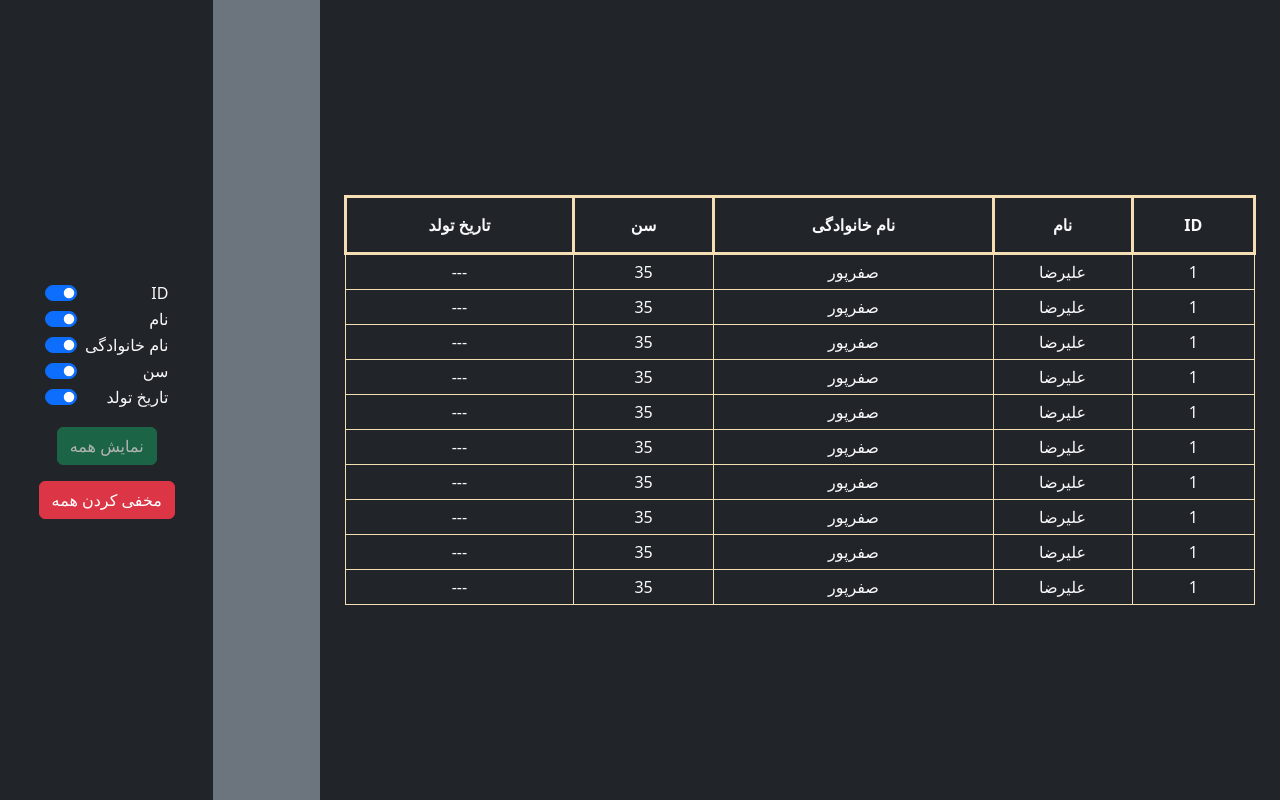
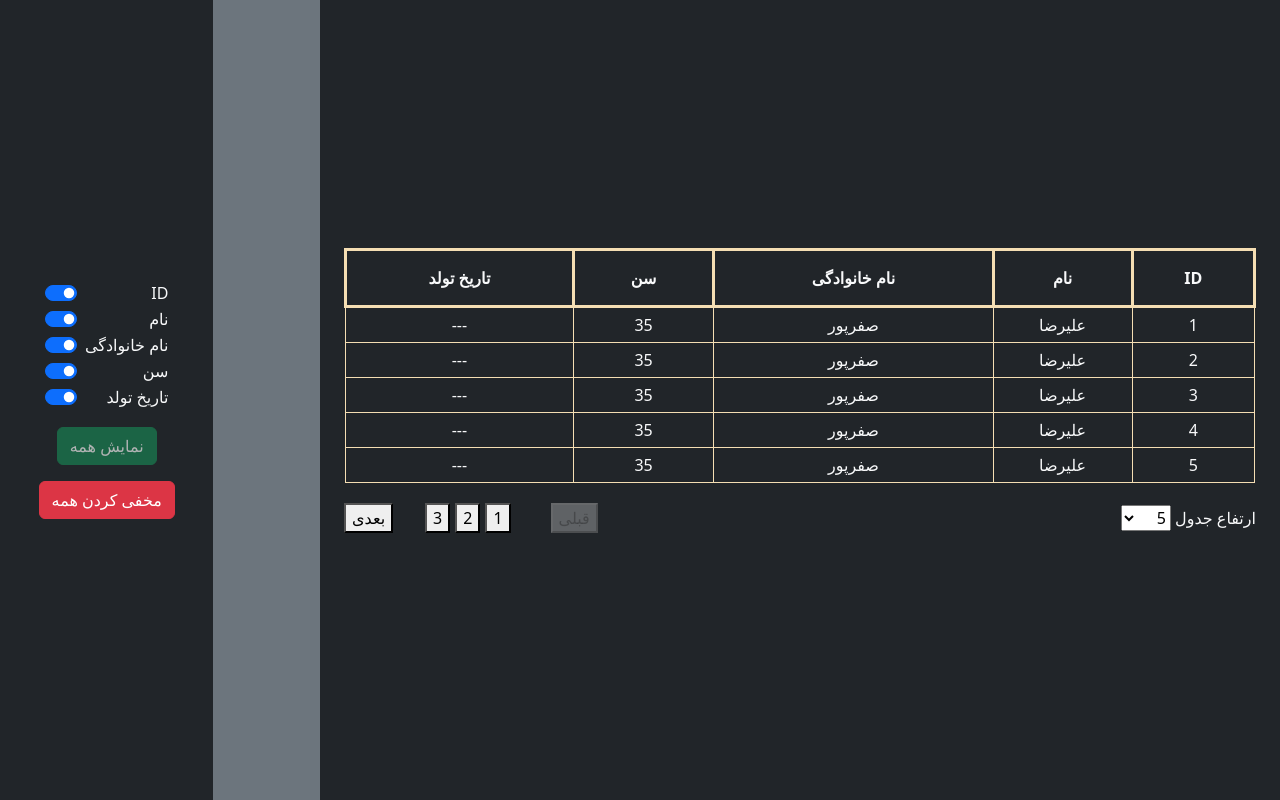
Before and after one commit to safarpour01/js-data-grid, a plain HTML site: page index.html in a window 1280 px wide. Drawn offline with nearby package versions, Linux system fonts and the light colour scheme.

Commit message:
pagination added :)

```diff
--- a/common.css
+++ b/common.css
@@ -15,3 +15,24 @@ td {
 h1 {
   text-align: center;
 }
+
+#pagination-container {
+  width: 100%;
+  display: flex;
+  justify-content: center;
+  align-items: center;
+  padding: 20px 0px;
+}
+
+#pages-btn-list {
+  list-style-type: none;
+  display: flex;
+  justify-content: center;
+  align-items: center;
+  margin: 0;
+  gap: 5px;
+}
+
+#page-size-select-container {
+  margin-left: auto;
+}
--- a/createDataGridTable.js
+++ b/createDataGridTable.js
@@ -23,15 +23,20 @@ const columns = [
 ];
 const rows = [
   { id: 1, lastName: "صفرپور", firstName: "علیرضا", age: 35 },
-  { id: 1, lastName: "صفرپور", firstName: "علیرضا", age: 35 },
-  { id: 1, lastName: "صفرپور", firstName: "علیرضا", age: 35 },
-  { id: 1, lastName: "صفرپور", firstName: "علیرضا", age: 35 },
-  { id: 1, lastName: "صفرپور", firstName: "علیرضا", age: 35 },
-  { id: 1, lastName: "صفرپور", firstName: "علیرضا", age: 35 },
-  { id: 1, lastName: "صفرپور", firstName: "علیرضا", age: 35 },
-  { id: 1, lastName: "صفرپور", firstName: "علیرضا", age: 35 },
-  { id: 1, lastName: "صفرپور", firstName: "علیرضا", age: 35 },
-  { id: 1, lastName: "صفرپور", firstName: "علیرضا", age: 35 },
+  { id: 2, lastName: "صفرپور", firstName: "علیرضا", age: 35 },
+  { id: 3, lastName: "صفرپور", firstName: "علیرضا", age: 35 },
+  { id: 4, lastName: "صفرپور", firstName: "علیرضا", age: 35 },
+  { id: 5, lastName: "صفرپور", firstName: "علیرضا", age: 35 },
+  { id: 6, lastName: "صفرپور", firstName: "علیرضا", age: 35 },
+  { id: 7, lastName: "صفرپور", firstName: "علیرضا", age: 35 },
+  { id: 8, lastName: "صفرپور", firstName: "علیرضا", age: 35 },
+  { id: 9, lastName: "صفرپور", firstName: "علیرضا", age: 35 },
+  { id: 10, lastName: "صفرپور", firstName: "علیرضا", age: 35 },
+  { id: 11, lastName: "صفرپور", firstName: "علیرضا", age: 35 },
+  { id: 12, lastName: "صفرپور", firstName: "علیرضا", age: 35 },
+  { id: 13, lastName: "صفرپور", firstName: "علیرضا", age: 35 },
+  { id: 14, lastName: "صفرپور", firstName: "علیرضا", age: 35 },
+  { id: 15, lastName: "صفرپور", firstName: "علیرضا", age: 35 },
 ];
 
 function checkBoxANDtheadConstructor() {
@@ -59,11 +64,52 @@ function checkBoxANDtheadConstructor() {
 }
 checkBoxANDtheadConstructor();
 
+const columnsFields = [];
+for (let i = 0; i < columns.length; i++) {
+  columnsFields.push(columns[i].field);
+}
+
+let page = 1;
+let rowStart = 0;
+let pageSize = 5;
+let rowEnd = rowStart + pageSize - 1;
+
+function changePage(newPageNumber) {
+  page = newPageNumber;
+  rowStart = (page - 1) * pageSize;
+  rowEnd = page * pageSize - 1;
+
+  executeNewTableBody();
+}
+
+function changePageSize(newSize) {
+  pageSize = parseInt(newSize);
+  rowStart = (page - 1) * pageSize;
+  rowEnd = page * pageSize - 1;
+  executeNewTableBody();
+}
+
+function goToPreviousPage() {
+  page--;
+  rowStart = (page - 1) * pageSize;
+  rowEnd = page * pageSize - 1;
+  executeNewTableBody();
+}
+
+function goToNextPage() {
+  page++;
+  rowStart = (page - 1) * pageSize;
+  rowEnd = page * pageSize - 1;
+  executeNewTableBody();
+}
+
 const tBody = document.querySelector("#dataGridTbody");
 const message = document.querySelector("h1");
 const showAllColumnsBtn = document.querySelector("#showAllColumnsBtn");
 const hideAllColumnsBtn = document.querySelector("#hideAllColumnsBtn");
 const checkBoxes = document.querySelectorAll("input[type=checkbox]");
+const previousBtn = document.querySelector("#previous-page-btn");
+const nextBtn = document.querySelector("#next-page-btn");
 
 function conditionsConstructor() {
   const conditions = [];
@@ -120,6 +166,23 @@ function hideMessage() {
   message.classList.add("hide");
 }
 
+function activatePreviousBtn() {
+  previousBtn.disabled = false;
+}
+
+function activateNextBtn() {
+  nextBtn.disabled = false;
+}
+
+function disActivatePreviousBtn() {
+  previousBtn.disabled = true;
+}
+
+function disActivateNextBtn() {
+  nextBtn.disabled = true;
+}
+
+//////////////////////////////////
 function executeNewTableBody() {
   tBody.innerHTML = "";
 
@@ -149,12 +212,19 @@ function executeNewTableBody() {
     showMessage();
   }
 
-  const columnsFields = [];
-  for (let i = 0; i < columns.length; i++) {
-    columnsFields.push(columns[i].field);
-  }
+  /////////////////////////////////////////
+  console.log("pageSize", pageSize);
+  console.log("page", page);
+  console.log("rowStart", rowStart);
+  console.log("rowEnd", rowEnd);
+  console.log("////////////////////////////");
+  if (rowStart <= 0) disActivatePreviousBtn();
+  else activatePreviousBtn();
+  if (rowEnd + 1 >= rows.length) disActivateNextBtn();
+  else activateNextBtn();
 
-  for (let i = 0; i < rows.length; i++) {
+  for (let i = rowStart; i <= rowEnd; i++) {
+    if (!rows[i]) break;
     const tr = document.createElement("tr");
     for (let j = 0; j < columnsFields.length; j++) {
       const td = document.createElement("td");
--- a/index.html
+++ b/index.html
@@ -38,6 +38,36 @@
           </thead>
           <tbody id="dataGridTbody"></tbody>
         </table>
+        <div id="pagination-container">
+          <div id="page-size-select-container">
+            <label for="page-size-select">ارتفاع جدول</label>
+            <select
+              name="pageSize"
+              id="page-size-select"
+              onchange="changePageSize(this.value)"
+            >
+              <option value="5">5</option>
+              <option value="10">10</option>
+              <option value="25">25</option>
+              <option value="100">100</option>
+            </select>
+          </div>
+          <button id="previous-page-btn" onclick="goToPreviousPage()">
+            قبلی
+          </button>
+          <ul id="pages-btn-list">
+            <li>
+              <button onclick="changePage(parseInt(this.innerHTML))">1</button>
+            </li>
+            <li>
+              <button onclick="changePage(parseInt(this.innerHTML))">2</button>
+            </li>
+            <li>
+              <button onclick="changePage(parseInt(this.innerHTML))">3</button>
+            </li>
+          </ul>
+          <button id="next-page-btn" onclick="goToNextPage()">بعدی</button>
+        </div>
       </div>
       <div
         class="col-2 col-sm-12 col-lg-2 bg-dark d-flex flex-sm-row flex-lg-column justify-content-center align-items-center gap-3 mb-sm-3 mb-lg-0 p-3"
```
